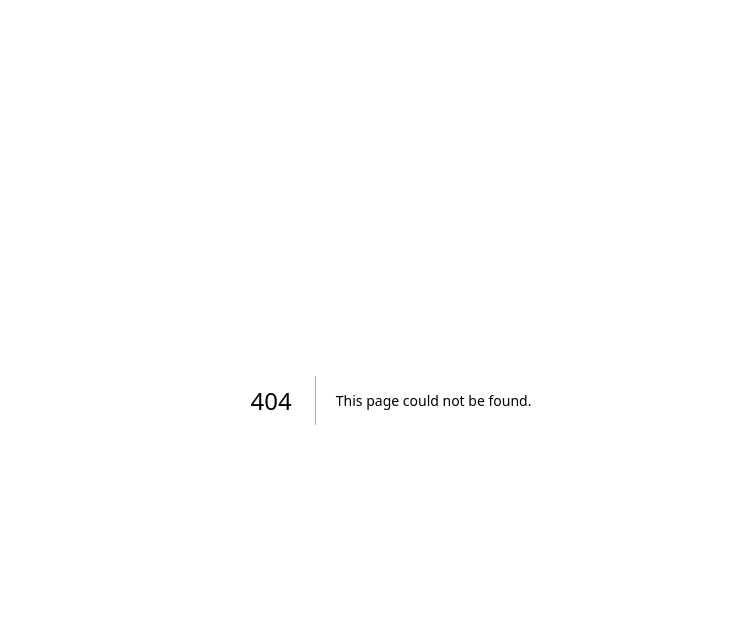
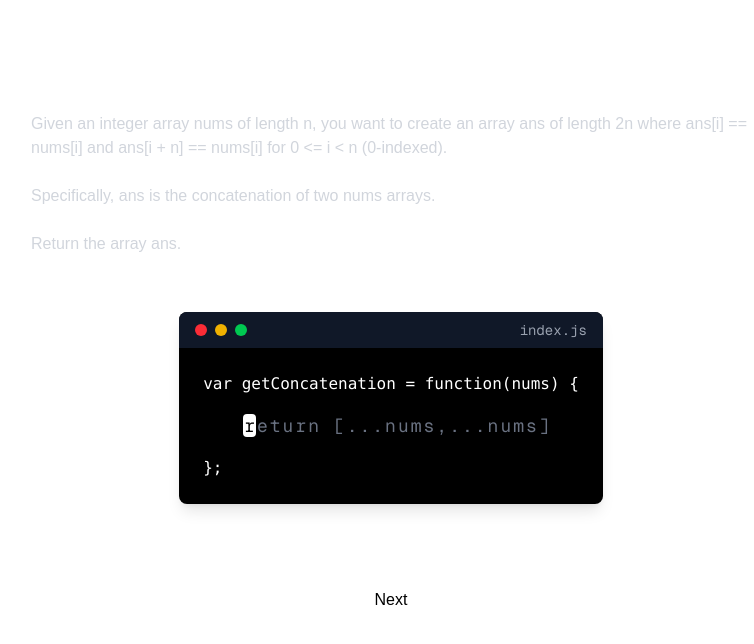
Before and after one commit to rohith2412/DSA_revision, a Next.js app: page /client/arrays-easy/ConcatenationofArray in a window 1280 px wide. Before the commit this address had no page. Shown: the top 644 px of the page, without its empty margins (249-1003 px from the left). Built offline with nearby package versions, Linux system fonts and the light colour scheme.

Commit message:
added 2 more simple arrays

```diff
--- /dev/null
+++ b/app/client/arrays-easy/BuildArrayfromPermutation/page.tsx
@@ -0,0 +1,31 @@
+import { CodeEditor } from "@/app/components/CodeTheam";
+import { NextButton } from "@/app/components/NextPage";
+
+export default function Page() {
+  const body = `return nums.map(i => nums[i])
+`;
+
+  return (
+    <div className="min-h-screen  flex flex-col items-center py-10 px-4">
+      <div className="w-full max-w-3xl  rounded-lg  p-6 mb-8 text-white">
+        <h1 className="text-2xl font-bold mb-4">1920. Build Array from Permutation</h1>
+        <p className="text-gray-300">
+          Given a zero-based permutation nums (0-indexed), build an array ans of
+          the same length where ans[i] = nums[nums[i]] for each 0 &lt;= i &lt;
+          nums.length and return it. A zero-based permutation nums is an array
+          of distinct integers from 0 to nums.length - 1 (inclusive).
+        </p>
+      </div>
+
+      <CodeEditor
+        codeBody={body}
+        wrapperStart="var buildArray = function(nums) {"
+        wrapperEnd="};"
+      />
+
+      <div className="pt-20 ">
+        <NextButton href="/client/arrays-easy/ConcatenationofArray" />
+      </div>
+    </div>
+  );
+}
--- /dev/null
+++ b/app/client/arrays-easy/ConcatenationofArray/page.tsx
@@ -0,0 +1,37 @@
+import { CodeEditor } from "@/app/components/CodeTheam";
+import { NextButton } from "@/app/components/NextPage";
+
+export default function Page() {
+  const body = `return [...nums,...nums]`;
+
+  return (
+    <div className="min-h-screen  flex flex-col items-center py-10 px-4">
+      <div className="w-full max-w-3xl  rounded-lg  p-6 mb-8 text-white">
+        <h1 className="text-2xl font-bold mb-4">
+          1929. Concatenation of Array
+        </h1>
+        <p className="text-gray-300">
+          Given an integer array nums of length n, you want to create an array
+          ans of length 2n where ans[i] == nums[i] and ans[i + n] == nums[i] for
+          0 &lt;= i &lt; n (0-indexed).
+          <br />
+          <br />
+          Specifically, ans is the concatenation of two nums arrays.
+          <br />
+          <br />
+          Return the array ans.
+        </p>
+      </div>
+
+      <CodeEditor
+        codeBody={body}
+        wrapperStart="var getConcatenation = function(nums) {"
+        wrapperEnd="};"
+      />
+
+      <div className="pt-20 ">
+        <NextButton href="/client/arrays-easy/" />
+      </div>
+    </div>
+  );
+}
--- a/app/client/arrays-easy/MergeSortedArray/page.tsx
+++ b/app/client/arrays-easy/MergeSortedArray/page.tsx
@@ -31,7 +31,7 @@ export default function Page() {
       />
 
       <div className="pt-20 ">
-        <NextButton href="/client/arrays/RemoveDuplicatesfromArray" />
+        <NextButton href="/client/arrays-easy/BuildArrayfromPermutation" />
       </div>
     </div>
   );
--- a/app/client/arrays-easy/PlusOne/page.tsx
+++ b/app/client/arrays-easy/PlusOne/page.tsx
@@ -34,7 +34,7 @@ export default function Page() {
       />
 
       <div className="pt-20 ">
-        <NextButton href="/client/arrays/RemoveDuplicatesfromArray" />
+        <NextButton href="/client/arrays-easy/MergeSortedArray" />
       </div>
     </div>
   );
--- a/app/client/arrays-easy/RemoveDuplicatesfromArray/page.tsx
+++ b/app/client/arrays-easy/RemoveDuplicatesfromArray/page.tsx
@@ -37,7 +37,7 @@ export default function Page() {
       />
 
       <div className="pt-20">
-        <NextButton href="/client/arrays/RemoveDuplicatesfromArray" />
+        <NextButton href="/client/arrays-easy/RemoveElement" />
       </div>
     </div>
   );
--- a/app/client/arrays-easy/RemoveElement/page.tsx
+++ b/app/client/arrays-easy/RemoveElement/page.tsx
@@ -31,7 +31,7 @@ export default function Page() {
       />
 
       <div className="pt-20">
-        <NextButton href="/client/arrays/RemoveDuplicatesfromArray" />
+        <NextButton href="/client/arrays-easy/SearchInsertPosition" />
       </div>
     </div>
   );
--- a/app/client/arrays-easy/SearchInsertPosition/page.tsx
+++ b/app/client/arrays-easy/SearchInsertPosition/page.tsx
@@ -31,7 +31,7 @@ export default function Page() {
       />
 
       <div className="pt-20">
-        <NextButton href="/client/arrays/RemoveDuplicatesfromArray" />
+        <NextButton href="/client/arrays-easy/PlusOne" />
       </div>
     </div>
   );
--- a/app/client/arrays-easy/TwoSum/page.tsx
+++ b/app/client/arrays-easy/TwoSum/page.tsx
@@ -30,7 +30,7 @@ export default function Page() {
       />
 
       <div className="pt-20 ">
-        <NextButton href="/client/arrays/RemoveDuplicatesfromArray" />
+        <NextButton href="/client/arrays-easy/RemoveDuplicatesfromArray" />
 
       </div>
     </div>
```
